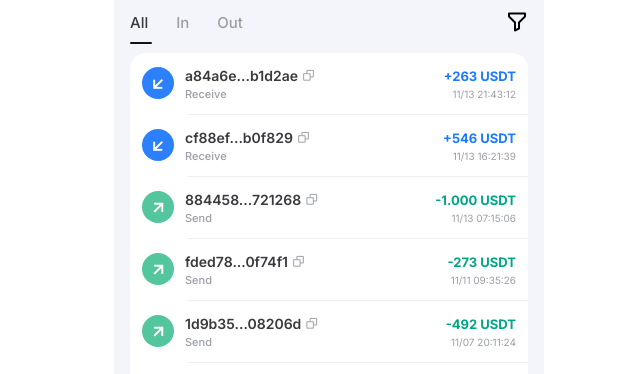
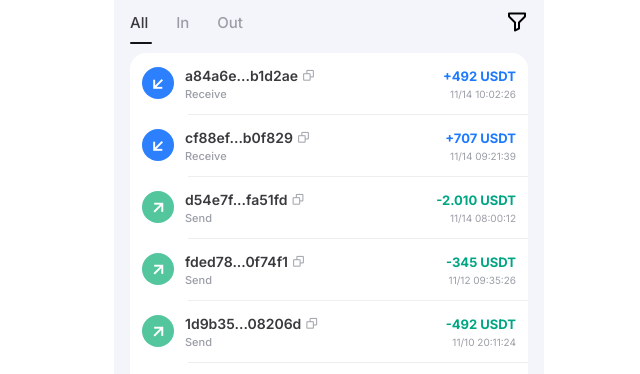
Before and after one commit to tallonagency2-ui/crypto-wallet-tokenpocket1-main-, a plain HTML site: page usdt.html in a window 1280 px wide. Shown: the part 293-667 px from the top of the page, 311-951 px from the left. Drawn offline with nearby package versions, Linux system fonts and the light colour scheme.

Commit message:
Update usdt.html

```diff
--- a/usdt.html
+++ b/usdt.html
@@ -685,8 +685,8 @@
     </div>
 
     <div class="right">
-        <div class="tx-amount pos">+263 USDT</div>
-        <div class="time">11/13 21:43:12 </div>
+        <div class="tx-amount pos">+492 USDT</div>
+        <div class="time">11/14 10:02:26 </div>
     </div>
 </a>
 
@@ -707,8 +707,8 @@
     </div>
 
     <div class="right">
-        <div class="tx-amount pos">+546 USDT</div>
-        <div class="time">11/13 16:21:39 </div>
+        <div class="tx-amount pos">+707 USDT</div>
+        <div class="time">11/14 09:21:39 </div>
     </div>
 </a>
 
@@ -720,7 +720,7 @@
 
         <div>
             <div class="addr-row">
-                <div class="addr">884458...721268</div>
+                <div class="addr">d54e7f...fa51fd</div>
                 <i class="bx bx-copy addr-copy"></i>
             </div>
 
@@ -729,8 +729,8 @@
     </div>
 
     <div class="right">
-        <div class="tx-amount neg">-1.000 USDT</div>
-        <div class="time">11/13  07:15:06 </div>
+        <div class="tx-amount neg">-2.010 USDT</div>
+        <div class="time">11/14  08:00:12 </div>
     </div>
 </a>
 
@@ -751,8 +751,8 @@
     </div>
 
     <div class="right">
-        <div class="tx-amount neg">-273 USDT</div>
-        <div class="time">11/11  09:35:26 </div>
+        <div class="tx-amount neg">-345 USDT</div>
+        <div class="time">11/12  09:35:26 </div>
     </div>
 </a>
 
@@ -774,7 +774,7 @@
 
     <div class="right">
         <div class="tx-amount neg">-492 USDT</div>
-        <div class="time">11/07    20:11:24 </div>
+        <div class="time">11/10    20:11:24 </div>
     </div>
 </a>
 
@@ -796,7 +796,7 @@
 
     <div class="right">
         <div class="tx-amount pos">+3,192.675645 USDT</div>
-        <div class="time">11/06 15:15:12 </div>
+        <div class="time">11/07 15:15:12 </div>
     </div>
 </a>
 
```
